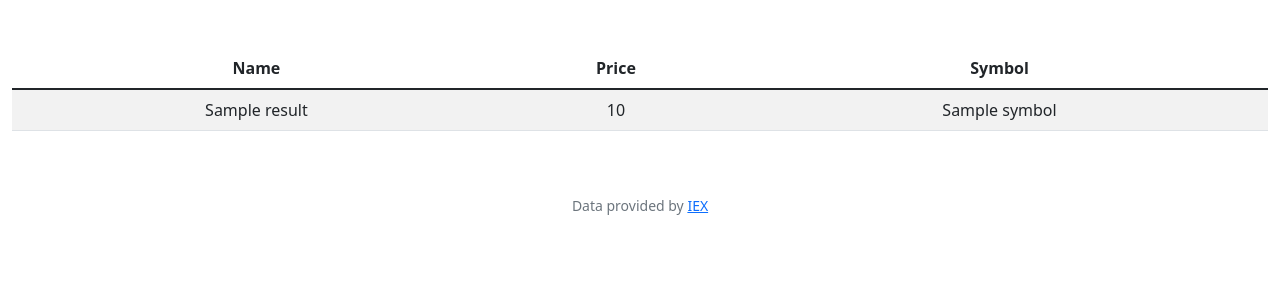
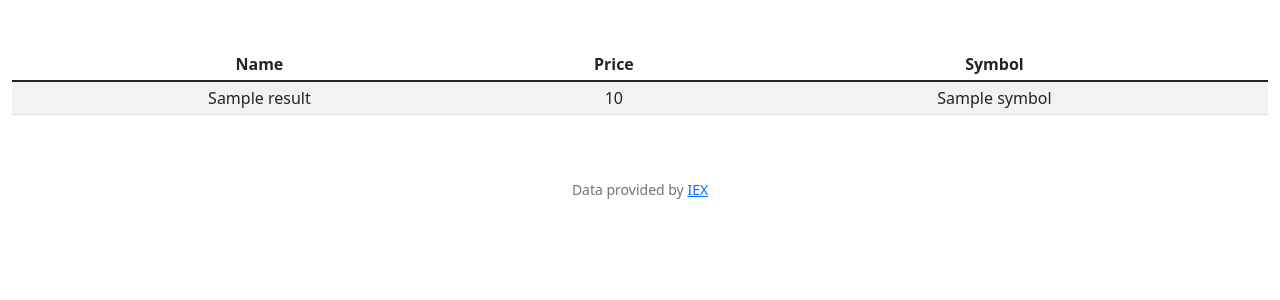
Before and after one commit to JC4github/cs50, a Flask app: template finance/templates/quoted.html in a window 1280 px wide. Shown: the part 76-376 px from the top of the page. Run offline with Flask 2, Linux system fonts and the light colour scheme; the template is opened without the code that fills it: most values are stand-ins (such as "Sample title", 1, 10 or a date in 2020); some libraries are stand-ins or nearby versions.

Commit message:
Thu, Apr 21, 2022, 2:48 AM +00:00

```diff
--- a/finance/templates/quoted.html
+++ b/finance/templates/quoted.html
@@ -5,7 +5,7 @@
 {% endblock %}
 
 {% block main %}
-    <table class="table table-striped">
+    <table class="table table-striped table-sm">
         <thead>
             <tr>
                 <th scope="col">Name</th>
@@ -15,7 +15,7 @@
         </thead>
         <tbody>
             <tr>
-                <td scope="row">{{ result["name"] }}</td>
+                <td>{{ result["name"] }}</td>
                 <td>{{ result["price"] }}</td>
                 <td>{{ result["symbol"] }}</td>
             </tr>
```
